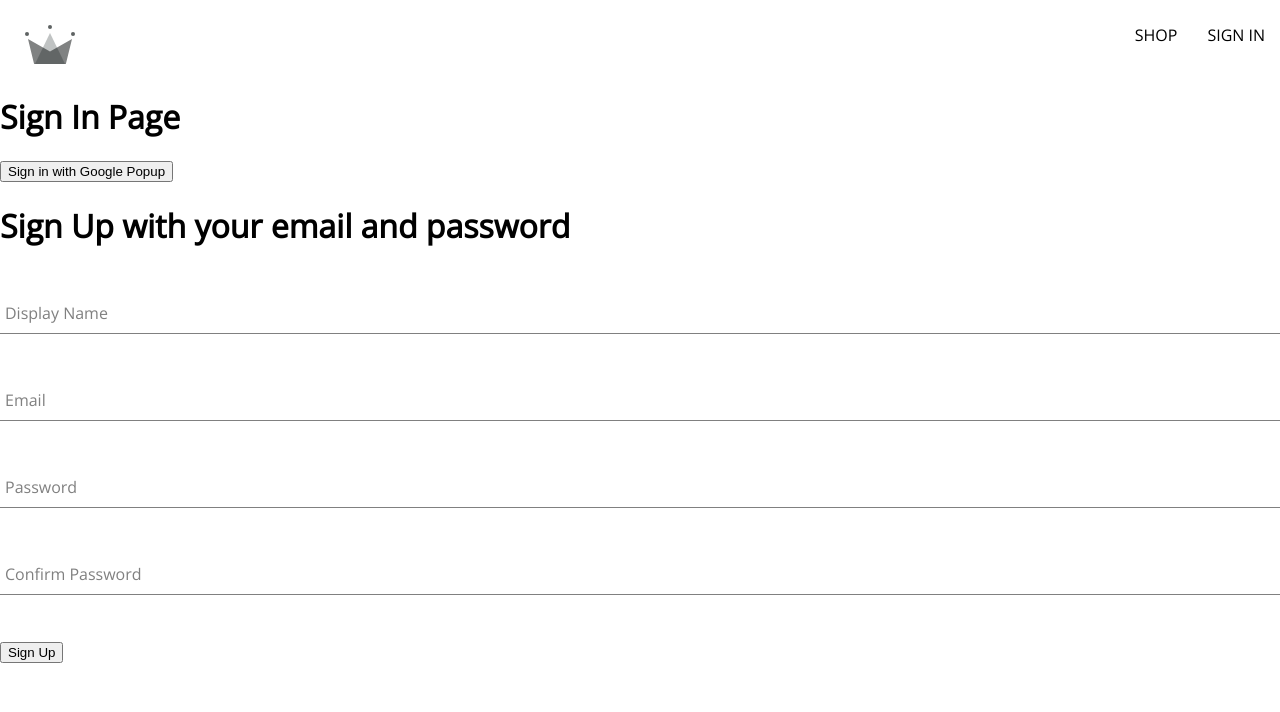
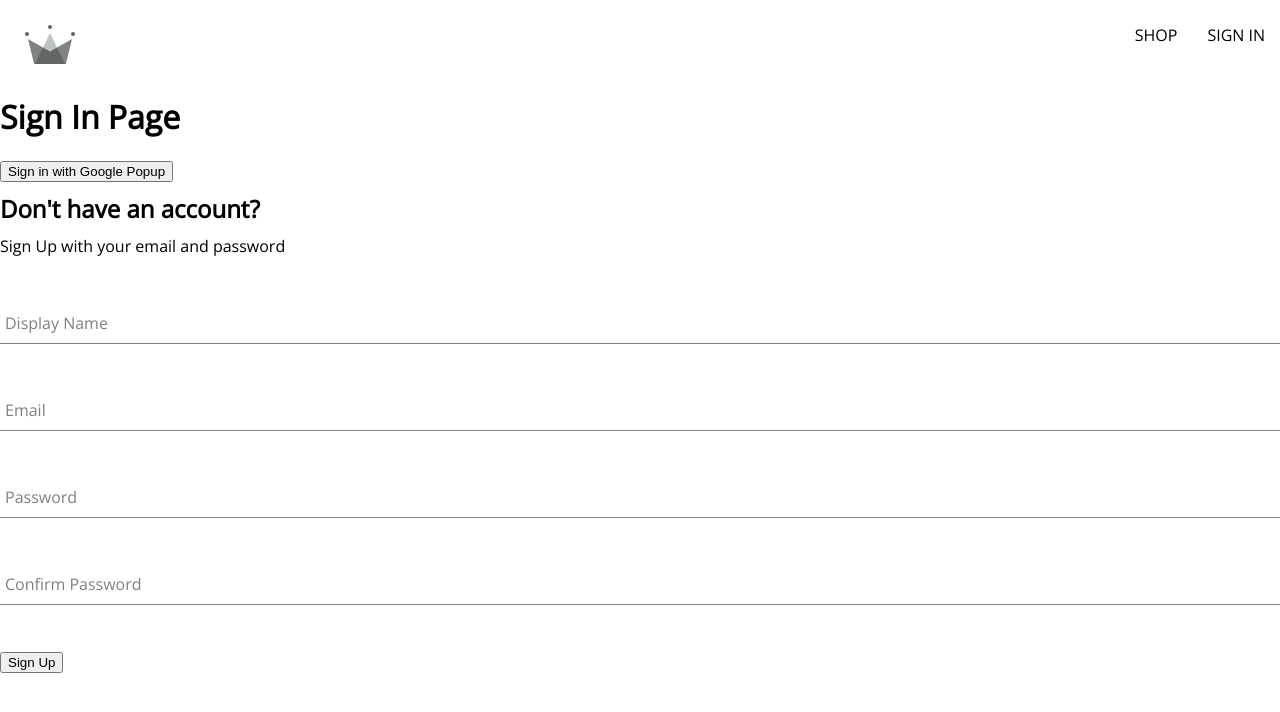
Before and after one commit to jeffgrasso42/crwn-clothing-ecommerce, a React (Create React App) app: page /sign-in in a window 1280 px wide. Shown: the top 712 px of the page. Built offline with nearby package versions, Linux system fonts and the light colour scheme.

Commit message:
add styles for SignUpForm component

```diff
--- a/src/components/sign-up-form/sign-up-form.component.jsx
+++ b/src/components/sign-up-form/sign-up-form.component.jsx
@@ -4,6 +4,7 @@
 
 import { createAuthUserWithEmailAndPassword, createUserDocumentFromAuth } from '../../utils/firebase/firebase.utils'
 
+import './sign-up-form.styles.scss'
 
 const defaultFormFields = {
   displayName: '',
@@ -49,7 +50,8 @@
 
   return (
     <div>
-      <h1>Sign Up with your email and password</h1>
+      <h2>Don't have an account?</h2>
+      <span>Sign Up with your email and password</span>
       <form onSubmit={handleSubmit}>
         <FormInput
           label="Display Name"
--- /dev/null
+++ b/src/components/sign-up-form/sign-up-form.styles.scss
@@ -0,0 +1,9 @@
+.sign-up-container {
+  display: flex;
+  flex-direction: column;
+  width: 380px;
+}
+
+h2 {
+  margin: 10px 0;
+}
```
